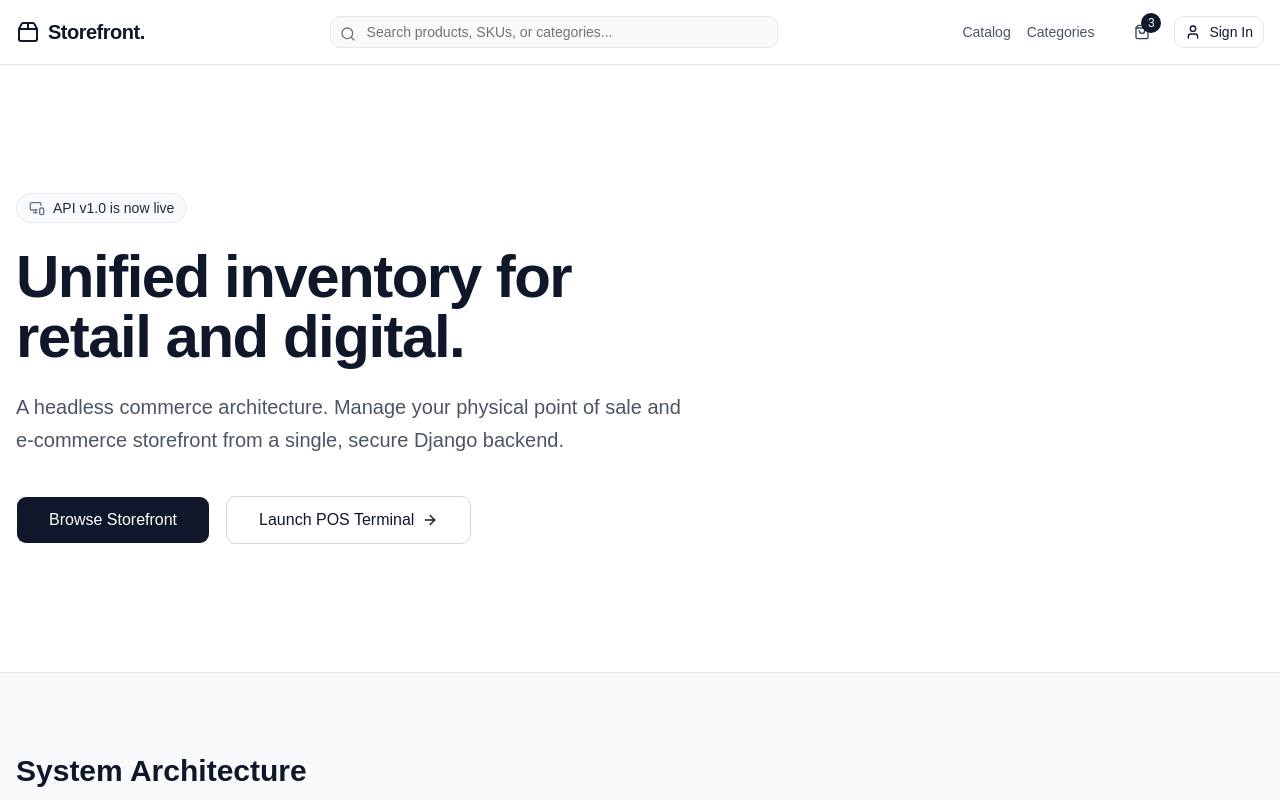
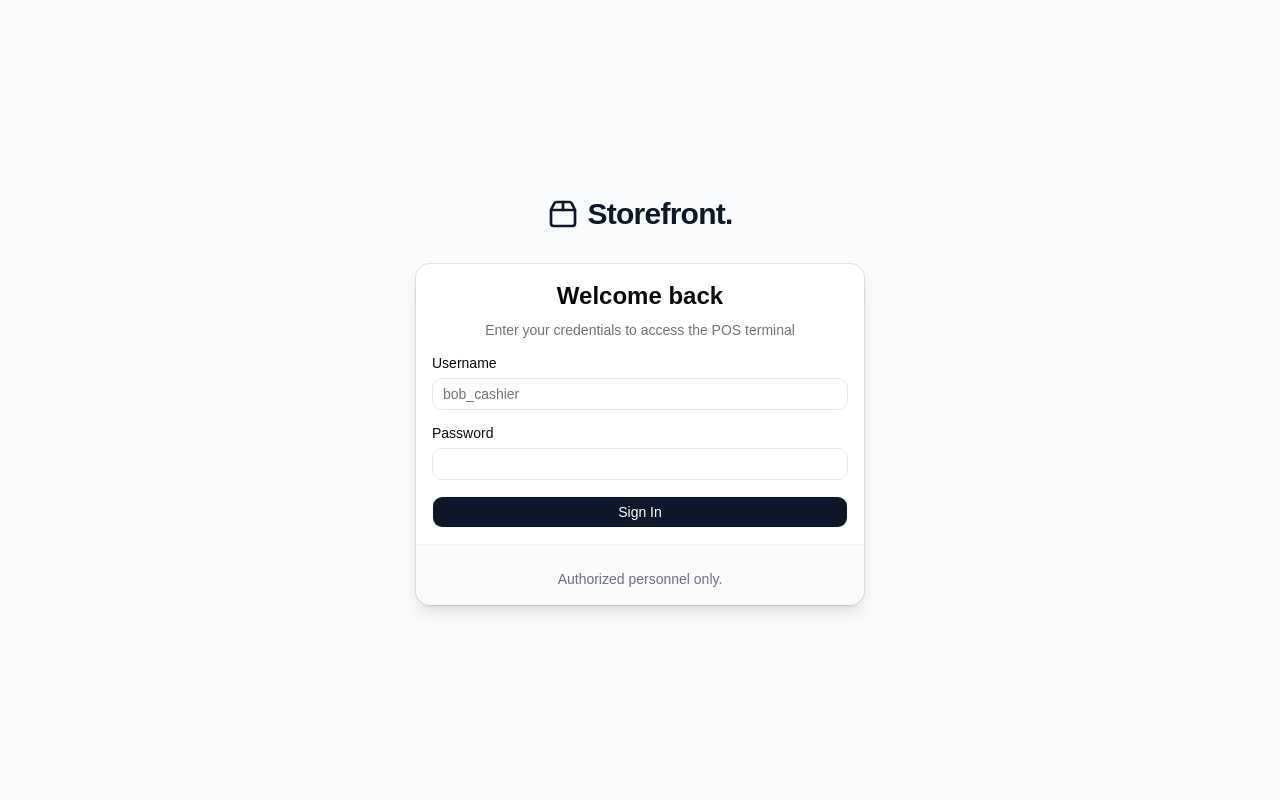
Before and after one commit to D34D5H0T03/Inventory-Management-Frontend, a React (Vite) app: page /login in a window 1280 px wide. Shown: the top 800 px of the page. Built offline with nearby package versions, Linux system fonts and the light colour scheme.

Commit message:
Added Dark mode and Login Page. will work on dashboard next, then a browsing page

```diff
--- a/package.json
+++ b/package.json
@@ -18,6 +18,7 @@
     "lucide-react": "^1.47.0",
     "react": "^19.2.8",
     "react-dom": "^19.2.8",
+    "react-router-dom": "^7.18.4",
     "shadcn": "^4.21.0",
     "tailwindcss": "^4.3.3",
     "tw-animate-css": "^1.4.0"
--- a/src/App.jsx
+++ b/src/App.jsx
@@ -1,18 +1,39 @@
+import { BrowserRouter as Router, Routes, Route } from "react-router-dom";
+import { ThemeProvider } from "./components/ThemeProvider";
 import Navbar from "./components/Navbar";
 import Hero from "./components/Hero";
 import FeatureGrid from "./components/FeatureGrid";
+import Login from "./components/Login";
 
-function App() {
+function LandingPage() {
   return (
-    <div className="min-h-screen bg-white font-sans text-slate-900">
+    <>
       <Navbar />
-
       <main>
         <Hero />
         <FeatureGrid />
       </main>
+    </>
+  );
+}
 
-    </div>
+function App() {
+  return (
+    <ThemeProvider>
+      <Router>
+        <div className="min-h-screen bg-white dark:bg-slate-950 font-sans text-slate-900 transition-colors duration-300">
+          <Routes>
+            <Route path="/" element={<LandingPage />} />
+            <Route path="/login" element={<Login />} />
+            <Route path="/dashboard" element={
+              <div className="p-8 dark:text-white text-2xl font-bold text-center mt-20">
+                Welcome to the POS Dashboard. JWT Acquired!
+              </div>
+            } />
+          </Routes>
+        </div>
+      </Router>
+    </ThemeProvider>
   );
 }
 
--- a/src/components/FeatureGrid.jsx
+++ b/src/components/FeatureGrid.jsx
@@ -26,21 +26,21 @@ const features = [
 
 export default function FeatureGrid() {
   return (
-    <section className="bg-slate-50 border-t border-gray-200 py-20">
+    <section className="bg-slate-50 dark:bg-slate-950 border-t border-gray-200 dark:border-slate-900 py-20 transition-colors duration-300">
       <div className="container mx-auto px-4">
-        <h2 className="text-3xl font-bold text-slate-900 mb-12">System Architecture</h2>
+        <h2 className="text-3xl font-bold text-slate-900 dark:text-white mb-12">System Architecture</h2>
 
         <div className="grid grid-cols-1 md:grid-cols-2 lg:grid-cols-4 gap-6">
           {features.map((feature, index) => {
             const Icon = feature.icon;
             return (
-              <Card key={index} className="bg-white border-gray-200 shadow-sm hover:shadow-md transition-shadow">
+              <Card key={index} className="bg-white dark:bg-slate-900 border-gray-200 dark:border-slate-800 shadow-sm hover:shadow-md dark:hover:border-slate-700 transition-all duration-300">
                 <CardHeader>
-                  <div className="h-10 w-10 rounded-lg bg-slate-100 flex items-center justify-center mb-4">
-                    <Icon className="h-5 w-5 text-slate-900" />
+                  <div className="h-10 w-10 rounded-lg bg-slate-100 dark:bg-slate-800 flex items-center justify-center mb-4">
+                    <Icon className="h-5 w-5 text-slate-900 dark:text-blue-400" />
                   </div>
-                  <CardTitle className="text-lg">{feature.title}</CardTitle>
-                  <CardDescription className="text-gray-600 leading-relaxed">
+                  <CardTitle className="text-lg dark:text-slate-100">{feature.title}</CardTitle>
+                  <CardDescription className="text-gray-600 dark:text-gray-400 leading-relaxed">
                     {feature.description}
                   </CardDescription>
                 </CardHeader>
--- a/src/components/Hero.jsx
+++ b/src/components/Hero.jsx
@@ -1,34 +1,54 @@
+import heroImage from "@/assets/WelcomeHero.png";
 import { Button } from "@/components/ui/button";
 import { ArrowRight, MonitorSmartphone } from "lucide-react";
 
 export default function Hero() {
   return (
-    <section className="container mx-auto px-4 py-24 md:py-32">
-      <div className="max-w-3xl">
-        <div className="inline-flex items-center rounded-full border border-gray-200 bg-slate-50 px-3 py-1 text-sm font-medium text-slate-800 mb-6">
-          <MonitorSmartphone className="h-4 w-4 mr-2 text-slate-500" />
+    <section className="relative w-full min-h-[80vh] flex items-center bg-white dark:bg-slate-950 overflow-hidden transition-colors duration-300">
+
+      {/* Background Image Layer (Right Side) */}
+      <div className="absolute inset-0 z-0 flex justify-end pointer-events-none">
+        <div className="w-full lg:w-2/3 h-full relative">
+          {/* The Gradient Fade Overlay */}
+          <div className="absolute inset-0 bg-gradient-to-r from-white via-white/90 to-transparent dark:from-slate-950 dark:via-slate-950/90 z-10" />
+
+          {/* 2. Use the imported variable in the src attribute */}
+          <img
+            src={heroImage}
+            alt="Retail Storefront Dashboard"
+            className="w-full h-full object-cover object-right opacity-90 dark:opacity-60"
+          />
+        </div>
+      </div>
+
+      {/* Foreground Text Layer (Left Side) */}
+      <div className="container relative z-20 mx-auto px-4 py-24 md:py-32">
+        <div className="max-w-2xl">
+          <div className="inline-flex items-center rounded-full border border-gray-200 dark:border-slate-800 bg-slate-50 dark:bg-slate-900/50 px-3 py-1 text-sm font-medium text-slate-800 dark:text-slate-300 mb-6 backdrop-blur-sm">
+            <MonitorSmartphone className="h-4 w-4 mr-2 text-blue-600 dark:text-blue-400" />
             API v1.0 is now live
           </div>
 
-        <h1 className="text-5xl md:text-6xl font-extrabold tracking-tight text-slate-900 mb-6">
+          <h1 className="text-5xl md:text-6xl font-extrabold tracking-tight text-slate-900 dark:text-white mb-6 leading-tight">
             Unified inventory for <br className="hidden md:block" />
             retail and digital.
           </h1>
 
-        <p className="text-xl text-gray-600 mb-10 max-w-2xl leading-relaxed">
+          <p className="text-xl text-gray-600 dark:text-gray-300 mb-10 leading-relaxed max-w-xl">
             A headless commerce architecture. Manage your physical point of sale and e-commerce storefront from a single, secure Django backend.
           </p>
 
           <div className="flex flex-col sm:flex-row gap-4">
-          <Button size="lg" className="bg-slate-900 text-white hover:bg-slate-800 h-12 px-8 text-base">
+            <Button size="lg" className="bg-slate-900 dark:bg-blue-600 text-white hover:bg-slate-800 dark:hover:bg-blue-700 h-12 px-8 text-base border-none shadow-lg">
               Browse Storefront
             </Button>
-          <Button size="lg" variant="outline" className="border-gray-300 h-12 px-8 text-base gap-2 group">
+            <Button size="lg" variant="outline" className="border-gray-300 dark:border-slate-700 dark:text-slate-200 dark:bg-slate-900/50 dark:hover:bg-slate-800 h-12 px-8 text-base gap-2 group backdrop-blur-sm shadow-sm">
               Launch POS Terminal
               <ArrowRight className="h-4 w-4 group-hover:translate-x-1 transition-transform" />
             </Button>
           </div>
         </div>
+      </div>
     </section>
   );
 }
--- /dev/null
+++ b/src/components/Login.jsx
@@ -0,0 +1,131 @@
+import { useState } from "react";
+import { useNavigate } from "react-router-dom";
+import { Card, CardHeader, CardTitle, CardDescription, CardContent, CardFooter } from "@/components/ui/card";
+import { Input } from "@/components/ui/input";
+import { Button } from "@/components/ui/button";
+import { Label } from "@/components/ui/label";
+import { Package2, Loader2 } from "lucide-react";
+
+export default function Login() {
+  const [username, setUsername] = useState("");
+  const [password, setPassword] = useState("");
+  const [error, setError] = useState("");
+  const [isLoading, setIsLoading] = useState(false);
+
+  const navigate = useNavigate();
+
+  const handleLogin = async (e) => {
+    e.preventDefault();
+    setIsLoading(true);
+    setError("");
+
+    try {
+      const response = await fetch(`${import.meta.env.VITE_API_BASE_URL}/api/token/`, {
+        method: "POST",
+        headers: {
+          "Content-Type": "application/json",
+        },
+        body: JSON.stringify({ username, password }),
+      });
+
+      const data = await response.json();
+
+      if (!response.ok) {
+        throw new Error(data.detail || "Invalid credentials");
+      }
+
+      // Hackers check localStorage for JWTs. Storing them here is standard for SPAs,
+      // though more advanced setups use HTTP-only cookies.
+      localStorage.setItem("access_token", data.access);
+      localStorage.setItem("refresh_token", data.refresh);
+
+      // Redirect to a placeholder dashboard (we will build this later)
+      navigate("/dashboard");
+
+    } catch (err) {
+      setError(err.message);
+    } finally {
+      setIsLoading(false);
+    }
+  };
+
+  return (
+    <div className="min-h-screen flex flex-col items-center justify-center bg-slate-50 dark:bg-slate-950 p-4 transition-colors duration-300">
+
+      {/* Brand Logo */}
+      <div className="flex items-center gap-2 mb-8 cursor-pointer" onClick={() => navigate("/")}>
+        <Package2 className="h-8 w-8 text-slate-900 dark:text-white" />
+        <span className="text-3xl font-bold tracking-tight text-slate-900 dark:text-white">
+          Storefront.
+        </span>
+      </div>
+
+      <Card className="w-full max-w-md border-gray-200 dark:border-slate-800 shadow-lg dark:bg-slate-900">
+        <CardHeader className="space-y-1 text-center">
+          <CardTitle className="text-2xl font-bold dark:text-white">Welcome back</CardTitle>
+          <CardDescription className="dark:text-gray-400">
+            Enter your credentials to access the POS terminal
+          </CardDescription>
+        </CardHeader>
+
+        <CardContent>
+          <form onSubmit={handleLogin} className="space-y-4">
+
+            {/* Error Message Display */}
+            {error && (
+              <div className="p-3 text-sm text-red-600 bg-red-50 dark:bg-red-900/20 dark:text-red-400 rounded-md border border-red-200 dark:border-red-800">
+                {error}
+              </div>
+            )}
+
+            <div className="space-y-2">
+              <Label htmlFor="username" className="dark:text-slate-300">Username</Label>
+              <Input
+                id="username"
+                type="text"
+                placeholder="bob_cashier"
+                value={username}
+                onChange={(e) => setUsername(e.target.value)}
+                required
+                className="dark:bg-slate-950 dark:border-slate-700 dark:text-white"
+              />
+            </div>
+
+            <div className="space-y-2">
+              <Label htmlFor="password" className="dark:text-slate-300">Password</Label>
+              <Input
+                id="password"
+                type="password"
+                value={password}
+                onChange={(e) => setPassword(e.target.value)}
+                required
+                className="dark:bg-slate-950 dark:border-slate-700 dark:text-white"
+              />
+            </div>
+
+            <Button
+              type="submit"
+              className="w-full bg-slate-900 dark:bg-blue-600 hover:bg-slate-800 dark:hover:bg-blue-700 text-white"
+              disabled={isLoading}
+            >
+              {isLoading ? (
+                <>
+                  <Loader2 className="mr-2 h-4 w-4 animate-spin" />
+                  Authenticating...
+                </>
+              ) : (
+                "Sign In"
+              )}
+            </Button>
+          </form>
+        </CardContent>
+
+        <CardFooter className="flex justify-center border-t border-gray-100 dark:border-slate-800 pt-6">
+          <p className="text-sm text-gray-500 dark:text-gray-400">
+            Authorized personnel only.
+          </p>
+        </CardFooter>
+      </Card>
+    </div>
+  );
+}
--- a/src/components/Navbar.jsx
+++ b/src/components/Navbar.jsx
@@ -1,45 +1,69 @@
-import { ShoppingBag, Search, Package2, User } from "lucide-react";
+import { useNavigate } from "react-router-dom";
+import { useTheme } from "./ThemeProvider";
+import { ShoppingBag, Search, Package2, User, Moon, Sun } from "lucide-react";
 import { Button } from "@/components/ui/button";
 import { Input } from "@/components/ui/input";
 import { Badge } from "@/components/ui/badge";
 
 export default function Navbar() {
+  const navigate = useNavigate();
+  const { theme, toggleTheme } = useTheme();
+
   return (
-    <header className="sticky top-0 z-50 w-full border-b border-gray-200 bg-white">
+    <header className="sticky top-0 z-50 w-full border-b border-gray-200 dark:border-slate-800 bg-white dark:bg-slate-950 transition-colors duration-300">
       <div className="container mx-auto px-4 h-16 flex items-center justify-between gap-4">
-        {/* Brand */}
-        <div className="flex items-center gap-2">
-          <Package2 className="h-6 w-6 text-slate-900" />
-          <span className="text-xl font-bold tracking-tight text-slate-900">
+
+        {/* Brand (Click to go home) */}
+        <div
+          className="flex items-center gap-2 cursor-pointer"
+          onClick={() => navigate("/")}
+        >
+          <Package2 className="h-6 w-6 text-slate-900 dark:text-white" />
+          <span className="text-xl font-bold tracking-tight text-slate-900 dark:text-white">
             Storefront.
           </span>
         </div>
 
         {/* E-Commerce Search */}
         <div className="hidden md:flex flex-1 max-w-md relative">
-          <Search className="absolute left-2.5 top-2.5 h-4 w-4 text-gray-500" />
+          <Search className="absolute left-2.5 top-2.5 h-4 w-4 text-gray-500 dark:text-gray-400" />
           <Input
             type="search"
             placeholder="Search products, SKUs, or categories..."
-            className="w-full pl-9 bg-slate-50 border-gray-200 focus-visible:ring-slate-900"
+            className="w-full pl-9 bg-slate-50 dark:bg-slate-900 border-gray-200 dark:border-slate-800 focus-visible:ring-slate-900 dark:focus-visible:ring-slate-400 text-slate-900 dark:text-slate-100"
           />
         </div>
 
         {/* Actions */}
-        <div className="flex items-center gap-4">
-          <div className="hidden sm:flex items-center gap-4 text-sm font-medium text-gray-600 mr-4">
-            <a href="#" className="hover:text-slate-900">Catalog</a>
-            <a href="#" className="hover:text-slate-900">Categories</a>
+        <div className="flex items-center gap-2 sm:gap-4">
+          <div className="hidden sm:flex items-center gap-4 text-sm font-medium text-gray-600 dark:text-gray-300 mr-2">
+            <a href="#" className="hover:text-slate-900 dark:hover:text-white transition-colors">Catalog</a>
+            <a href="#" className="hover:text-slate-900 dark:hover:text-white transition-colors">Categories</a>
+
+            {/* Global Dark Mode Toggle */}
+            <Button
+              variant="ghost"
+              size="icon"
+              onClick={toggleTheme}
+              className="h-8 w-8 rounded-full ml-2 hover:bg-slate-100 dark:hover:bg-slate-800"
+            >
+              {theme === "dark" ? <Sun className="h-4 w-4 text-amber-400" /> : <Moon className="h-4 w-4 text-slate-700" />}
+            </Button>
           </div>
 
-          <Button variant="ghost" size="icon" className="relative">
-            <ShoppingBag className="h-5 w-5 text-slate-700" />
-            <Badge className="absolute -top-1 -right-1 h-5 w-5 flex items-center justify-center p-0 bg-slate-900">
+          <Button variant="ghost" size="icon" className="relative hover:bg-slate-100 dark:hover:bg-slate-800">
+            <ShoppingBag className="h-5 w-5 text-slate-700 dark:text-slate-300" />
+            <Badge className="absolute -top-1 -right-1 h-5 w-5 flex items-center justify-center p-0 bg-slate-900 dark:bg-blue-600 text-white border-none">
               3
             </Badge>
           </Button>
 
-          <Button variant="outline" className="hidden sm:flex gap-2 border-gray-200">
+          {/* Linked Sign In Button */}
+          <Button
+            onClick={() => navigate("/login")}
+            variant="outline"
+            className="hidden sm:flex gap-2 border-gray-200 dark:border-slate-700 dark:text-slate-200 dark:hover:bg-slate-800"
+          >
             <User className="h-4 w-4" />
             Sign In
           </Button>
--- /dev/null
+++ b/src/components/ThemeProvider.jsx
@@ -0,0 +1,31 @@
+import { createContext, useContext, useEffect, useState } from "react";
+
+const ThemeContext = createContext();
+
+export function ThemeProvider({ children }) {
+  // Check local storage first, default to light mode if nothing is saved
+  const [theme, setTheme] = useState(() => localStorage.getItem("app-theme") || "light");
+
+  useEffect(() => {
+    const root = window.document.documentElement;
+    // Remove old classes and add the current theme class
+    root.classList.remove("light", "dark");
+    root.classList.add(theme);
+    // Save to local storage for persistence
+    localStorage.setItem("app-theme", theme);
+  }, [theme]);
+
+  // Provide a toggle function to any component that asks for it
+  const toggleTheme = () => {
+    setTheme((prev) => (prev === "dark" ? "light" : "dark"));
+  };
+
+  return (
+    <ThemeContext.Provider value={{ theme, toggleTheme }}>
+      {children}
+    </ThemeContext.Provider>
+  );
+}
+
+// Custom hook to easily grab the theme anywhere in the app
+export const useTheme = () => useContext(ThemeContext);
--- /dev/null
+++ b/src/components/ui/label.jsx
@@ -0,0 +1,20 @@
+import * as React from "react"
+import { cn } from "cn"
+
+function Label({
+  className,
+  ...props
+}) {
+  return (
+    <label
+      data-slot="label"
+      className={cn(
+        "flex items-center gap-2 text-sm leading-none font-medium select-none group-data-[disabled=true]:pointer-events-none group-data-[disabled=true]:opacity-50 peer-disabled:cursor-not-allowed peer-disabled:opacity-50",
+        className
+      )}
+      {...props}
+    />
+  )
+}
+
+export { Label }
```
Also changed, not shown: 2 other files (tests, documents, lock files or other folders). Lines whose indentation alone changed are shown as unchanged.
